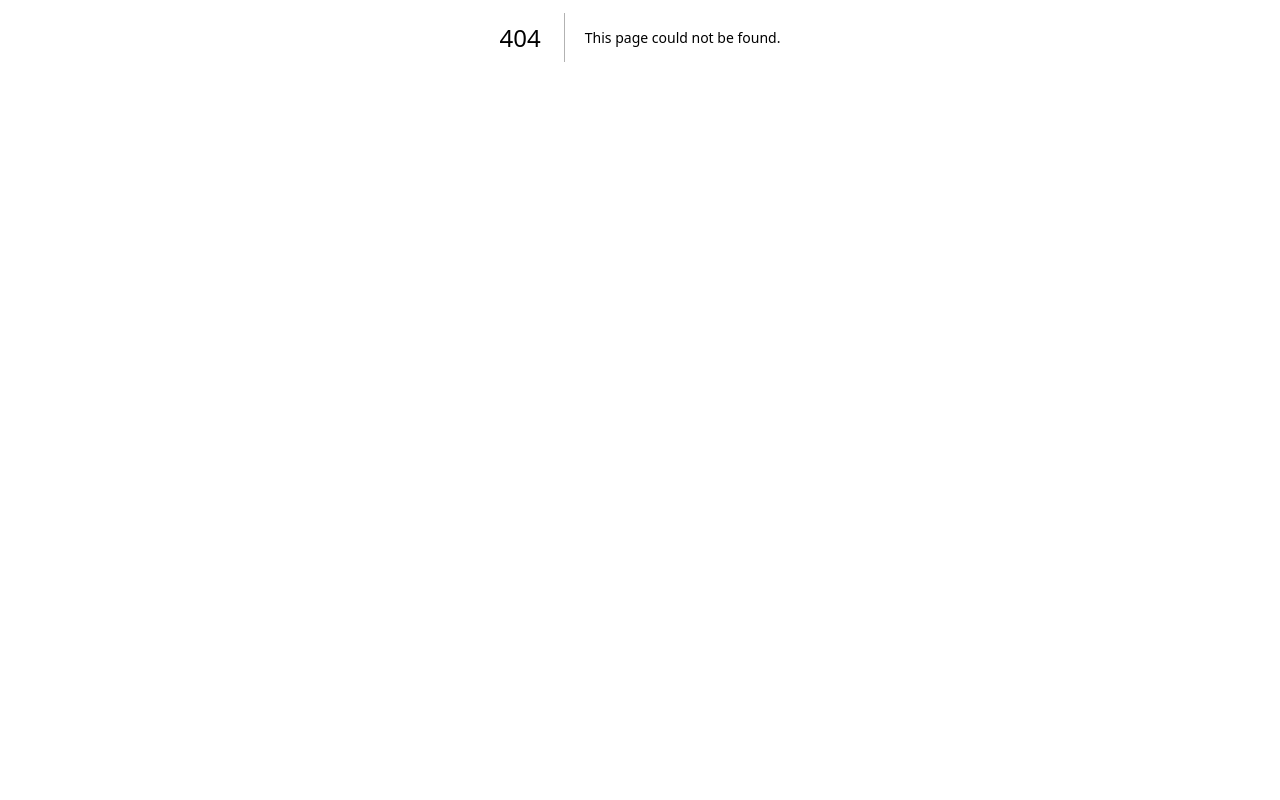
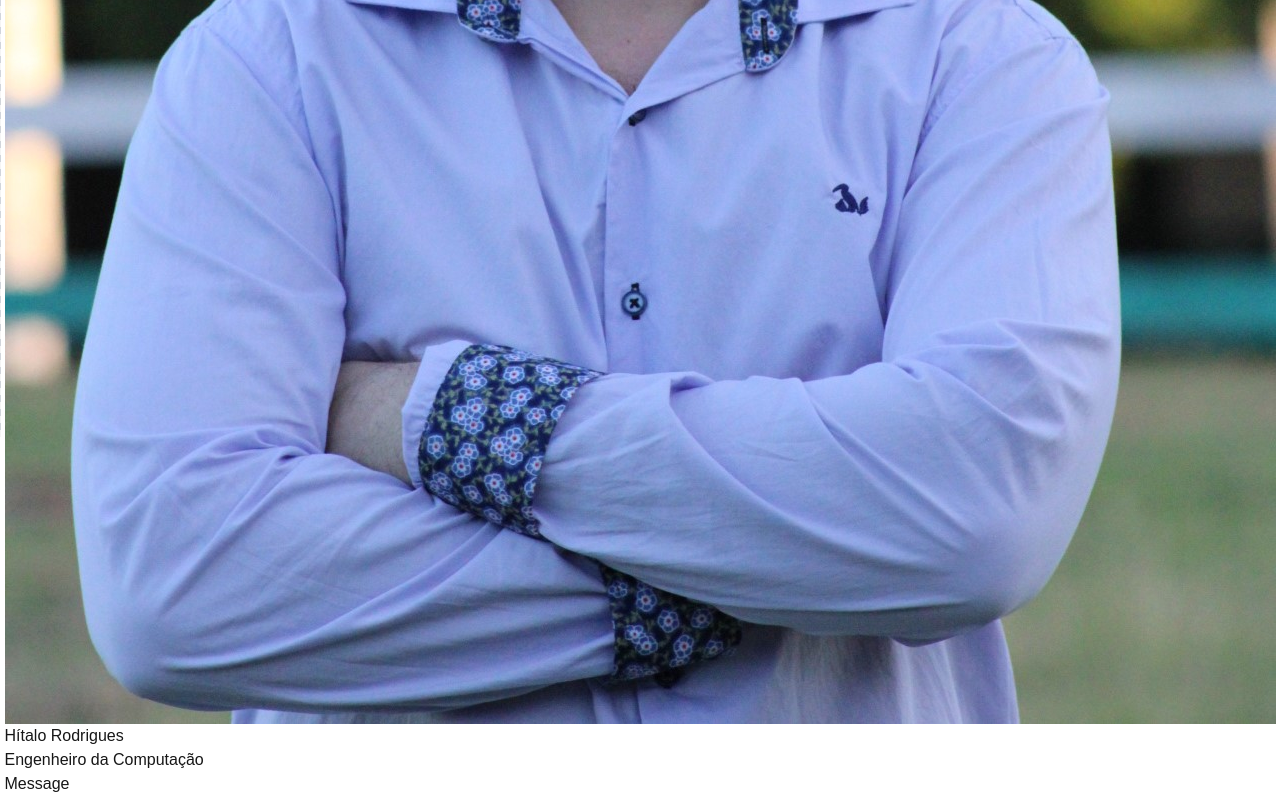
Before and after one commit to Hzimr/CursoTailwindCss, a Next.js app: page /simples in a window 1280 px wide. Before the commit this address had no page. Shown: the part 363-1163 px from the top of the page. Before the commit the page ends 800 px from the top, so only its background shows below. Built offline with nearby package versions, Linux system fonts and the light colour scheme.

Commit message:
feat: create page simples html

```diff
--- /dev/null
+++ b/app/simples/page.tsx
@@ -0,0 +1,21 @@
+import Hitalo from "../../public/Hitalo.JPG";
+
+export default function Simples() {
+  return (
+    <main className="flex flex-col gap-4 w-full h-screen items-center justify-center min-h-screen bg-[repeating-linear-gradient(45deg,_#f5f5f5_0px,_#f5f5f5_5px,_#d1d5db_5px,_#d1d5db_10px)]">
+      <div className="bg-white p-1 rounded-xl">
+        {/*Início*/}
+        <div className="">
+          <img className="" src={Hitalo.src} alt="" />
+          <div className="">
+            <div className="">
+              <p className="">Hítalo Rodrigues</p>
+              <p className="">Engenheiro da Computação</p>
+            </div>
+            <button className="">Message</button>
+          </div>
+        </div>
+      </div>
+    </main>
+  );
+}
```
Also changed, not shown: public/Hitalo.JPG (added).
